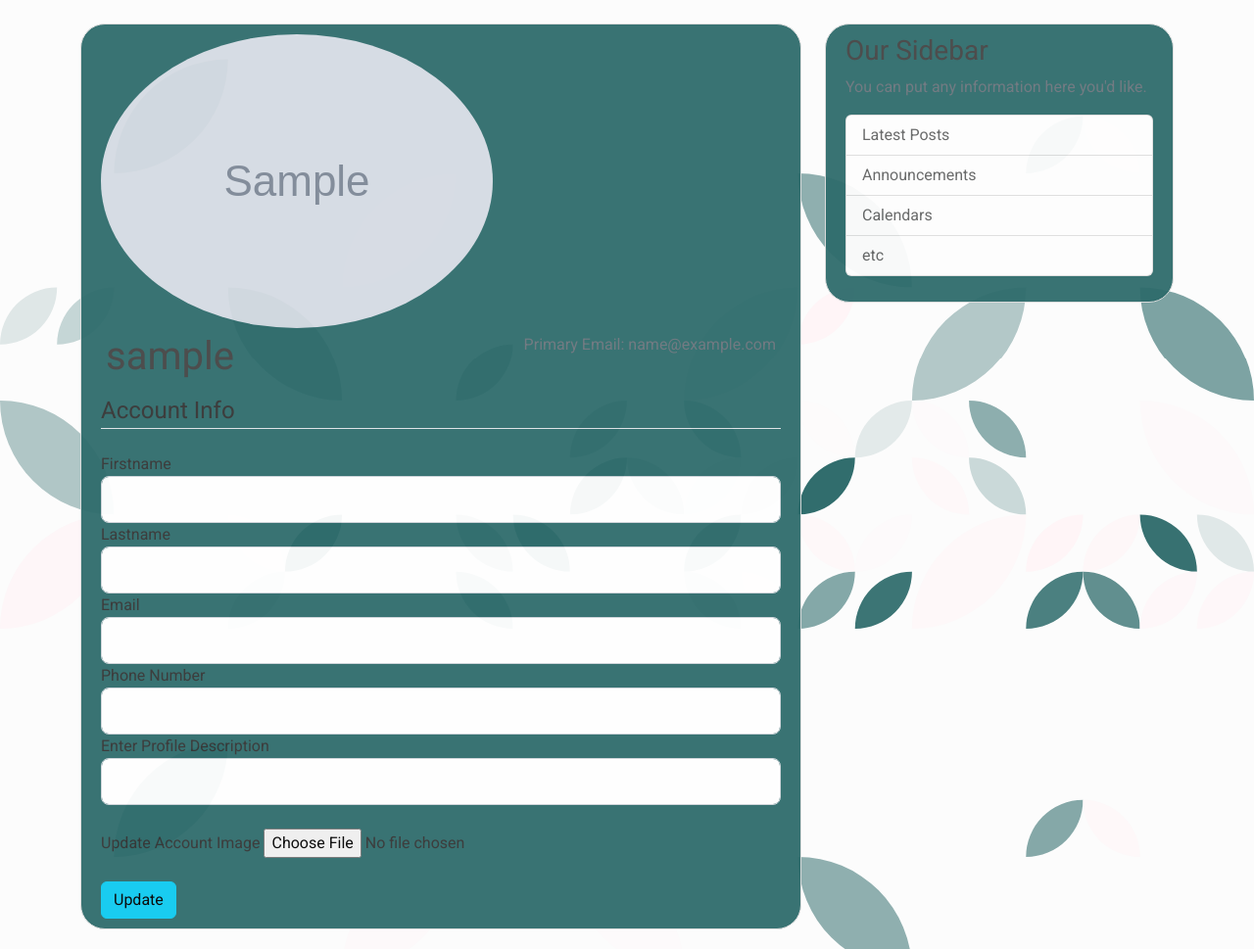
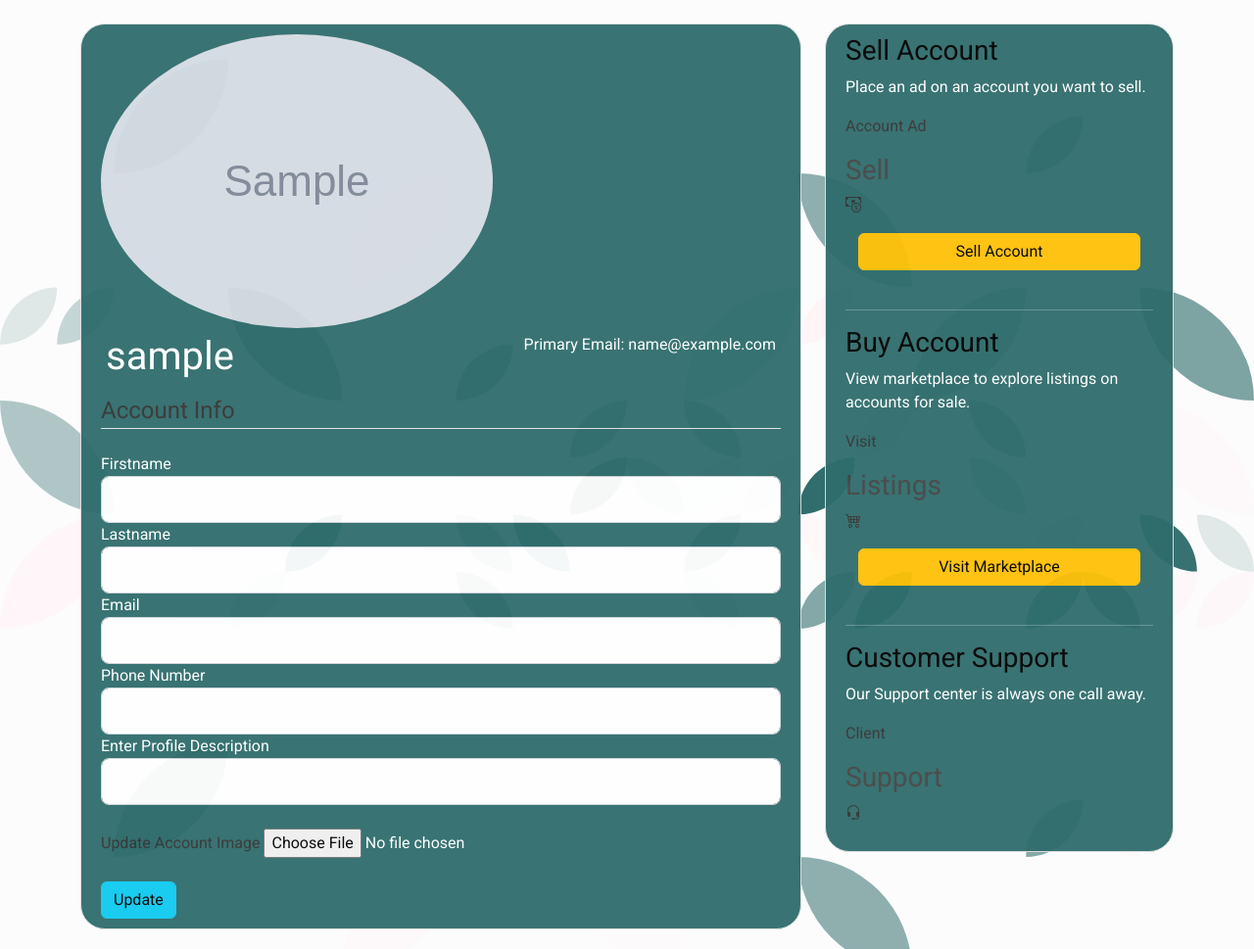
Before and after one commit to JamesOmare/BUSHWRITERS_HEROKU, a Flask app: template src/templates/update_account_form.html in a window 1280 px wide. Shown: the part 56-1025 px from the top of the page at 98% size. Run offline with Flask 2, Linux system fonts and the light colour scheme; a user stored in the database is signed in; tables that the repository leaves empty hold one stand-in row (values such as "Sample post"); the template is opened without the code that fills it: values that come from a table or form of the project are taken from there, most other values are stand-ins (such as "Sample title", 1, 10 or a date in 2020); grey boxes marked "Sample" are stand-in pictures; some libraries are stand-ins or nearby versions.

Commit message:
test changes

```diff
--- a/src/templates/update_account_form.html
+++ b/src/templates/update_account_form.html
@@ -11,8 +11,8 @@
       <div class="media">
         <img class="rounded-circle account-img" src="{{ image_file }}">
         <div class="media-body">
-          <h2 class="account-heading">{{ current_user.username }}</h2>
-          <p class="text-secondary">Primary Email: {{ current_user.email }}</p>
+          <h2 class="account-heading text-white">{{ current_user.username }}</h2>
+          <p class="text-secondary text-white">Primary Email: {{ current_user.email }}</p>
         </div>
       </div>
         <form method="POST" action="" enctype="multipart/form-data">
@@ -23,7 +23,7 @@
                 <!-- Username field -->
                     <!-- first name -->
                     <div class="form-group">
-                        {{ form.first_name.label(class="form-control-label") }}
+                        {{ form.first_name.label(class="form-control-label text-white") }}
 
                         {% if form.first_name.errors %}
                             {{ form.first_name(class="form-control form-control-lg is-invalid") }}
@@ -38,7 +38,7 @@
                     </div>
                     <!-- last name -->
                     <div class="form-group">
-                        {{ form.last_name.label(class="form-control-label") }}
+                        {{ form.last_name.label(class="form-control-label text-white") }}
 
                         {% if form.last_name.errors %}
                             {{ form.last_name(class="form-control form-control-lg is-invalid") }}
@@ -54,7 +54,7 @@
 
                 <!-- email field -->
                 <div class="form-group">
-                    {{ form.email.label(class="form-control-label") }}
+                    {{ form.email.label(class="form-control-label text-white") }}
                     {% if form.email.errors %}
                         {{ form.email(class="form-control form-control-lg is-invalid") }}
                         <div class="invalid-feedback">
@@ -69,7 +69,7 @@
 
                 <!-- phone field -->
                 <div class="form-group">
-                    {{ form.phone.label(class="form-control-label") }}
+                    {{ form.phone.label(class="form-control-label text-white") }}
                     {% if form.phone.errors %}
                         {{ form.phone(class="form-control form-control-lg is-invalid") }}
                         <div class="invalid-feedback">
@@ -84,7 +84,7 @@
 
                  <!-- Profile Description field -->
                  <div class="form-group">
-                    {{ form.profile_details.label(class="form-control-label") }}
+                    {{ form.profile_details.label(class="form-control-label text-white") }}
                     {% if form.profile_details.errors %}
                         {{ form.profile_details(class="form-control form-control-lg is-invalid") }}
                         <div class="invalid-feedback">
@@ -101,7 +101,7 @@
                 <!-- Profile picture field -->
                 <div class="form-group">
                     {{ form.profile_image.label() }}
-                    {{ form.profile_image(class="form-control-file") }}
+                    {{ form.profile_image(class="form-control-file text-white") }}
                     {% if form.profile_image.errors %}
                         {% for error in form.profile_image.errors %}
                             <span class="text-danger">{{ error }}</span></br>
@@ -120,19 +120,78 @@
 {% endblock content %}
 
 {% block sidebar %}
-  <div class="col-md-4">
+  <div class="col-md-4 sidebar">
     <div class="content-section">
-      <h3>Our Sidebar</h3>
-      <p class='text-muted'>You can put any information here you'd like.
-        <ul class="list-group">
-          <li class="list-group-item list-group-item-light">Latest Posts</li>
-          <li class="list-group-item list-group-item-light">Announcements</li>
-          <li class="list-group-item list-group-item-light">Calendars</li>
-          <li class="list-group-item list-group-item-light">etc</li>
-        </ul>
+      <!-- Sell Account Details -->
+      <h3 class="side-title">Sell Account</h3>
+      <p class='text-muted side-text'>Place an ad on an account you want to sell.
+        <!--Widget Start-->
+        <div class="card-body card-sidebar color1">
+          <div class="float-left">
+            <p>Account Ad</p>
+              <h3>
+                  <span class="currency">Sell</span>
+              </h3>
+
+          </div>
+          <div class="float-right">
+            <i class="bi bi-cash-coin"></i>
+          </div>
+        </div>
+        <!--Widget End-->
       </p>
+      <div class="d-grid gap-2 col-11 mx-auto">
+        <a href="{{ url_for('main.seller') }}" role="button" class="btn btn-warning">Sell Account</a>
+      </div>
+      <br/>
+      <hr class="text-white">
+
+      <h3 class="side-title">Buy Account</h3>
+      <p class='text-muted side-text'>View marketplace to explore listings on accounts for sale.
+       <!--Widget Start-->
+       <div class="card-body card-sidebar color2">
+        <div class="float-left">
+          <p>Visit</p>
+            <h3>
+                <span class="currency">Listings</span>
+            </h3>
+
+        </div>
+        <div class="float-right">
+          <i class="bi bi-cart4"></i>
+        </div>
+      </div>
+      <!--Widget End-->
+      </p>
+      <div class="d-grid gap-2 col-11 mx-auto">
+        <a href="{{ url_for('main.viewpage') }}" role="button" class="btn btn-warning">Visit Marketplace</a>
+      </div>
+      <br/>
+      <hr class="text-white">
+
+
+      <h3 class="side-title">Customer Support</h3>
+      <p class='text-muted side-text'>Our Support center is always one call away.
+       <!--Widget Start-->
+       <div class="card-body card-sidebar color4">
+        <div class="float-left">
+          <p>Client</p>
+            <h3>
+                <span class="currency">Support</span>
+            </h3>
+        </div>
+        <div class="float-right">
+          <i class="bi bi-headset"></i>
+        </div>
+      </div>
+      <!--Widget End-->
+      </p>
+
+
     </div>
   </div>
+  <br/>
+
 {% endblock sidebar %}
 
 
```
